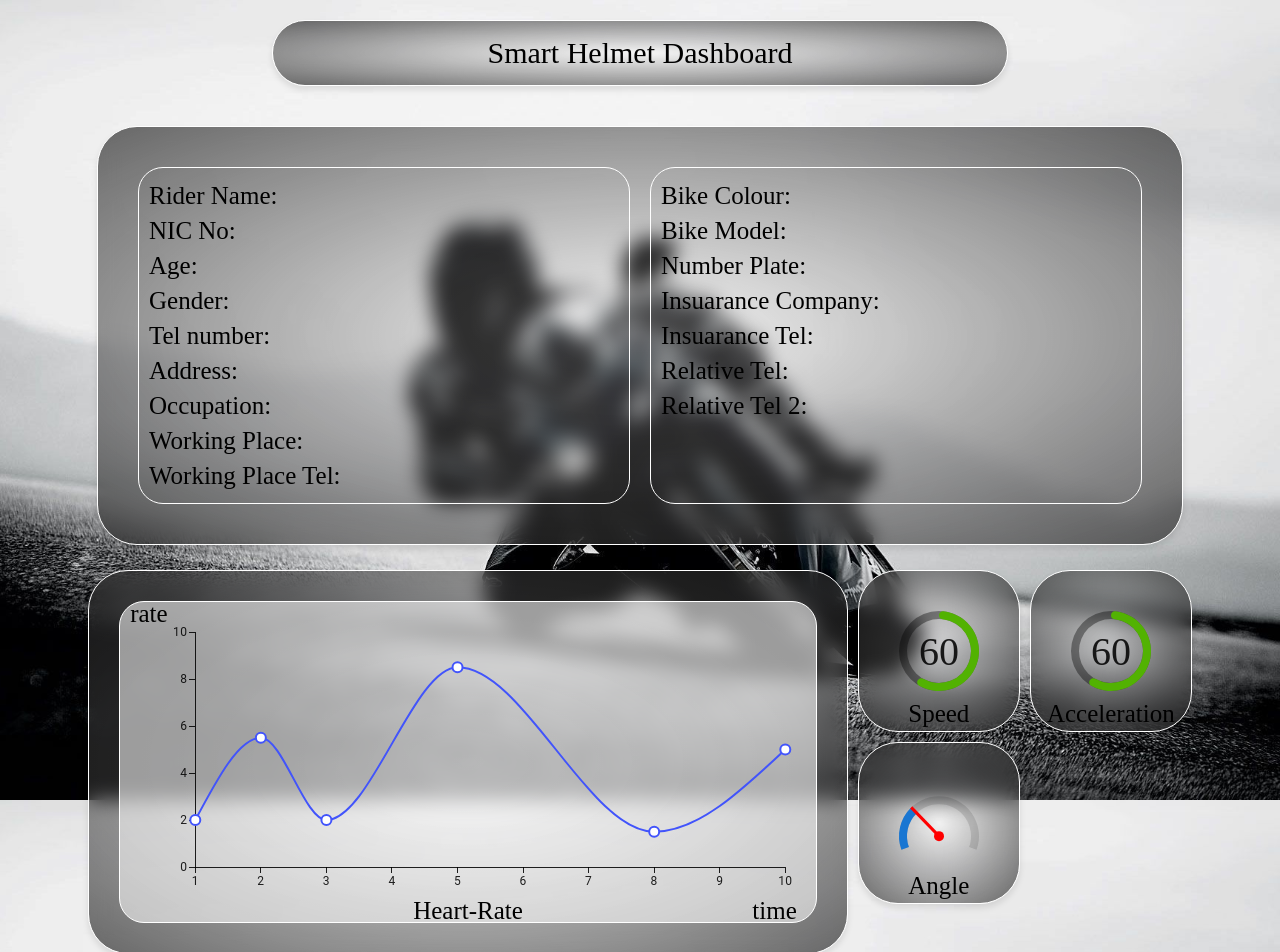
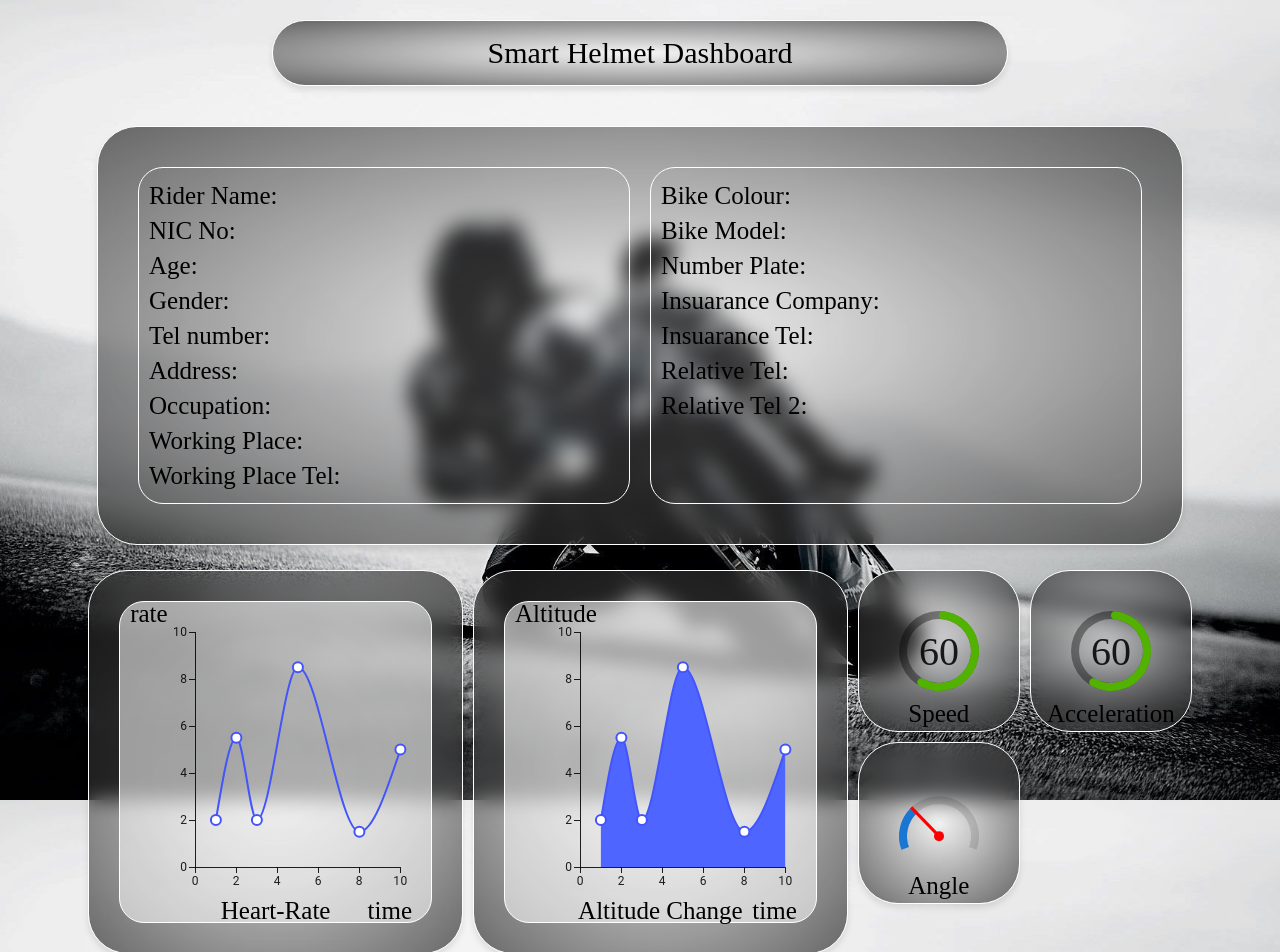
Before and after one commit to uvindusl/HNDSE-IOT-CW-2025, a React (Vite) app in the folder Smart-Helmet-WebSite/: page / in a window 1280 px wide. Shown: the top 952 px of the page. Built offline with nearby package versions, Linux system fonts and the light colour scheme; no server answers; the database is empty; a web font is replaced by a local one.

Commit message:
Altitude Change

```diff
--- a/Smart-Helmet-WebSite/src/App.jsx
+++ b/Smart-Helmet-WebSite/src/App.jsx
@@ -1,5 +1,6 @@
 import AccidentDetailsCard from "./Components/AccidentDetailsCard";
 import HeartBeatLineChart from "./Components/HeartBeatLineChart";
+import AltitudeChart from "./Components/AltitudeChart";
 import NavBar from "./Components/NavBar";
 import RiderDetailsCard from "./Components/RiderDetailsCard";
 import SpeedMeter from "./Components/SpeedMeter";
@@ -64,6 +65,7 @@ function App() {
       <RiderDetailsCard />
       <div className="graph-container">
         <HeartBeatLineChart />
+        <AltitudeChart />
         <div className="meter-container">
           <div className="meter-row">
             <SpeedMeter />
--- /dev/null
+++ b/Smart-Helmet-WebSite/src/Components/AltitudeChart.jsx
@@ -0,0 +1,26 @@
+import * as React from "react";
+import { LineChart } from "@mui/x-charts/LineChart";
+
+function AltitudeChart() {
+  return (
+    <div className="heart-beat-container">
+      <div className="heart-beat-card">
+        <p className="heart-rate-title">Altitude Change</p>
+        <p className="heart-rate">Altitude</p>
+        <p className="heart-rate-time">time</p>
+        <LineChart
+          xAxis={[{ data: [1, 2, 3, 5, 8, 10] }]}
+          series={[
+            {
+              data: [2, 5.5, 2, 8.5, 1.5, 5],
+              area: true,
+            },
+          ]}
+          height={300}
+        />
+      </div>
+    </div>
+  );
+}
+
+export default AltitudeChart;
```
